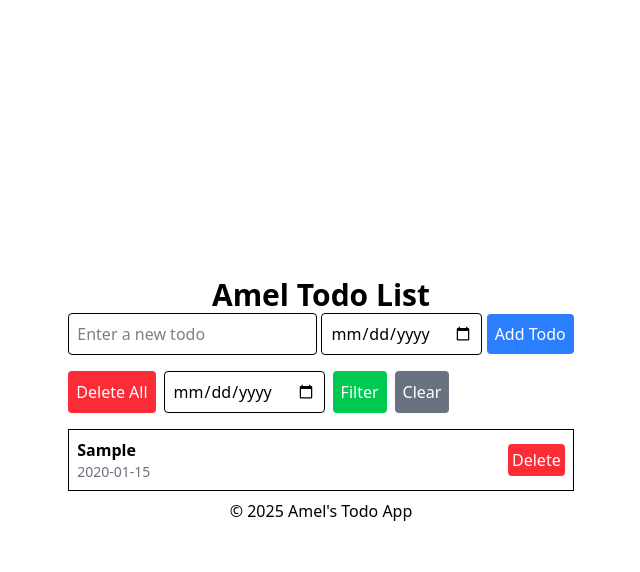
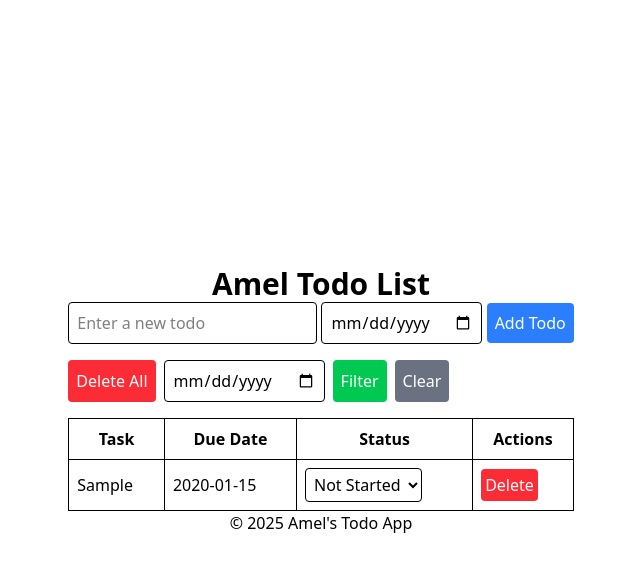
Before and after one commit to ameliyah/CodingCamp-290925-ameliyah, a plain HTML site: page index.html in a window 1280 px wide. Both pictures are taken after typing "Sample", "2020-01-15" into the empty fields and a click on the button "Add Todo". Shown: the whole page, without its empty margins (319-959 px from the left). Drawn offline with nearby package versions, Linux system fonts and the light colour scheme.

Commit message:
feat: enhance todo list with status tracking and table layout

```diff
--- a/index.html
+++ b/index.html
@@ -29,7 +29,6 @@
                 <input type="text" class="border rounded p-[8px]" id="todo-inputs" placeholder="Enter a new todo" required>
                 <input type="date" class="border rounded p-[8px]" id="todo-date" required>
                 <button type="button" onclick="addTodo()" class="bg-blue-500 text-white rounded p-[8px]">Add Todo</button>
-
             </form>
          </section>
 
@@ -39,18 +38,25 @@
             <input type="date" class="border rounded p-[8px]" id="filter-date" onchange="filterTodo()">
             <button class="bg-green-500 rounded text-white p-[8px]" onclick="filterTodo()">Filter</button>
             <button class="bg-gray-500 rounded text-white p-[8px]" onclick="clearFilter()">Clear</button>
+
         </section>
 
         <!-- List Todo -->
         <section class="mt-[16px]">
-            <ul id="todo-list" class="mt-4">
-                <!-- Todo items will be appended here -->
-                <p class="text center text-gray-500">No todos yet. Add one above!</p>
-            </ul>
+            <table id="todo-list" class="min-w-full border-collapse mt-4">
+                <thead>
+                    <tr>
+                        <th class="border p-2">Task</th>
+                        <th class="border p-2">Due Date</th>
+                        <th class="border p-2">Status</th>
+                        <th class="border p-2">Actions</th>
+                    </tr>
+                </thead>
+                <tbody id="todo-list-body">
+                    <!-- Todo items will be appended here -->
+                </tbody>
+            </table>
         </section>
-
-
-
 
 
     </main>
--- a/js/script.js
+++ b/js/script.js
@@ -8,7 +8,7 @@ function addTodo() {
 
     // Validate input
     if (validateInput(todoInput.value, todoDate.value)) {
-       let todo = { task: todoInput.value, date: todoDate.value };
+        let todo = { task: todoInput.value, date: todoDate.value, status: 'Not Started' };
         todos.push(todo);
 
         // Clear input fields
@@ -19,15 +19,14 @@ function addTodo() {
         console.log('Todo added:', todo);
         console.log('Current todos:', todos);
 
-       /// Render the updated todo list
+        // Render the updated todo list
         renderTodo();
-
     }
 }
 
 function renderTodo(todoArray = todos) {
     // Get the todo list container
-    const todoList = document.getElementById('todo-list');
+    const todoList = document.getElementById('todo-list').getElementsByTagName('tbody')[0];
 
     // Clear existing list
     todoList.innerHTML = '';
@@ -36,25 +35,30 @@ function renderTodo(todoArray = todos) {
     console.log('Rendering array (length):', todoArray.length);
     console.log('Array contents:', todoArray);
 
-
     // Check if there are no todos
     if (todoArray.length === 0) {
-        todoList.innerHTML = '<li class="text-center text-gray-500">No todos available. Add one above!</li>';
+        todoList.innerHTML = '<tr><td colspan="4" class="text-center text-gray-500">No todos available. Add one above!</td></tr>';
         return;
     }
 
-    /// Render each todo item
+    // Render each todo item
     todoArray.forEach((todo, index) => {
-
-        const originalIndex = todos.indexOf(todo);
-        console.log(`Rendering todo: "${todo.task}" pada ${todo.date} (original index: ${originalIndex})`);
-        todoList.innerHTML += `<li class="border p-2 mb-2 flex justify-between items-center">
-            <div>
-                <p class="font-bold">${todo.task}</p>
-                <p class="text-sm text-gray-500">${todo.date}</p>
-            </div>
-            <button onclick="deleteTodo(${originalIndex})" class="bg-red-500 text-white p-1 rounded">Delete</button>
-        </li>`;
+        const row = document.createElement('tr');
+        row.innerHTML = `
+            <td class="border p-2">${todo.task}</td>
+            <td class="border p-2">${todo.date}</td>
+            <td class="border p-2">
+                <select class="border rounded p-1" onchange="updateStatus(${index}, this)">
+                    <option value="Not Started" ${todo.status === 'Not Started' ? 'selected' : ''}>Not Started</option>
+                    <option value="In Progress" ${todo.status === 'In Progress' ? 'selected' : ''}>In Progress</option>
+                    <option value="Completed" ${todo.status === 'Completed' ? 'selected' : ''}>Completed</option>
+                </select>
+            </td>
+            <td class="border p-2">
+                <button onclick="deleteTodo(${index})" class="bg-red-500 text-white p-1 rounded">Delete</button>
+            </td>
+        `;
+        todoList.appendChild(row);
     });
 }
 
@@ -72,7 +76,7 @@ function deleteTodo(index) {
         renderTodo();
     }
 }
-    // Function to delete all todos
+
 function deleteAllTodo() {
     if (confirm('Are you sure you want to delete all todos?')) {
         todos = [];
@@ -80,7 +84,6 @@ function deleteAllTodo() {
     }
 }
 
-// Function to filter todos by date
 function filterTodo() {
     const filterDateInput = document.getElementById("filter-date");
     if (!filterDateInput) {
@@ -89,14 +92,12 @@ function filterTodo() {
     }
     const filterDate = filterDateInput.value;
 
-    // Debugging logs
     console.log('Filtering todos by date:', filterDate);
     console.log('Current todos:', todos);
 
-
     if (filterDate === '') {
-        console.log('no filter date provided, rendering all todos');
-        renderTodo(todos)
+        console.log('No filter date provided, rendering all todos');
+        renderTodo(todos);
         return;
     }
 
@@ -104,41 +105,39 @@ function filterTodo() {
         const match = todo.date === filterDate;
         console.log(`Checking todo: "${todo.task}" pada ${todo.date} === ${filterDate} ? Match: ${match}`);
         return match;
-    })
+    });
 
     console.log('Filtered todos (length):', filteredTodos.length);
     console.log('Filtered array:', filteredTodos);
 
     renderTodo(filteredTodos);
 
-    //
     if (filteredTodos.length === 0) {
         alert('No todos found for the selected date.');
     } else {
         alert(`Found ${filteredTodos.length} todo(s) for the selected date.`);
     }
-
 }
 
-// Function to clear filter
 function clearFilter() {
     const filterDateInput = document.getElementById('filter-date');
     if (filterDateInput) {
         filterDateInput.value = '';
     }
     renderTodo(todos);
-
 }
 
+function updateStatus(index, selectElement) {
+    // Update status based on the selection
+    todos[index].status = selectElement.value;
+    renderTodo();
+}
 
-// Validation input function
 function validateInput(todo, date) {
     // Check if inputs are empty
     if (todo === '' || date === '') {
-        // show an alert if validation fails
         alert('Please enter both a todo and a date.');
         return false;
     }
-    // input is valid
     return true;
 }
```
Also changed, not shown: css/style.css (line endings or trailing spaces). Lines whose indentation alone changed are shown as unchanged.
